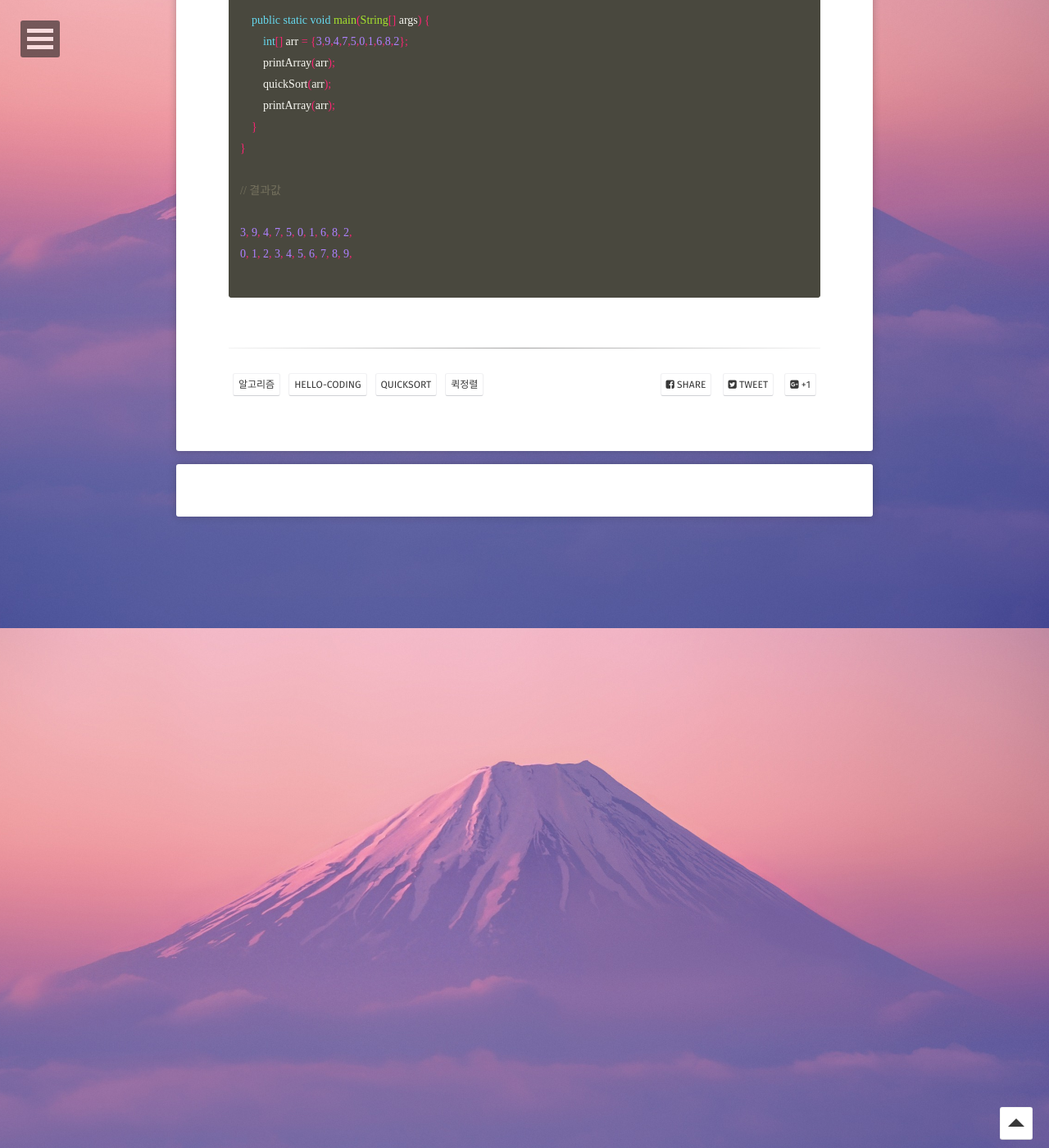
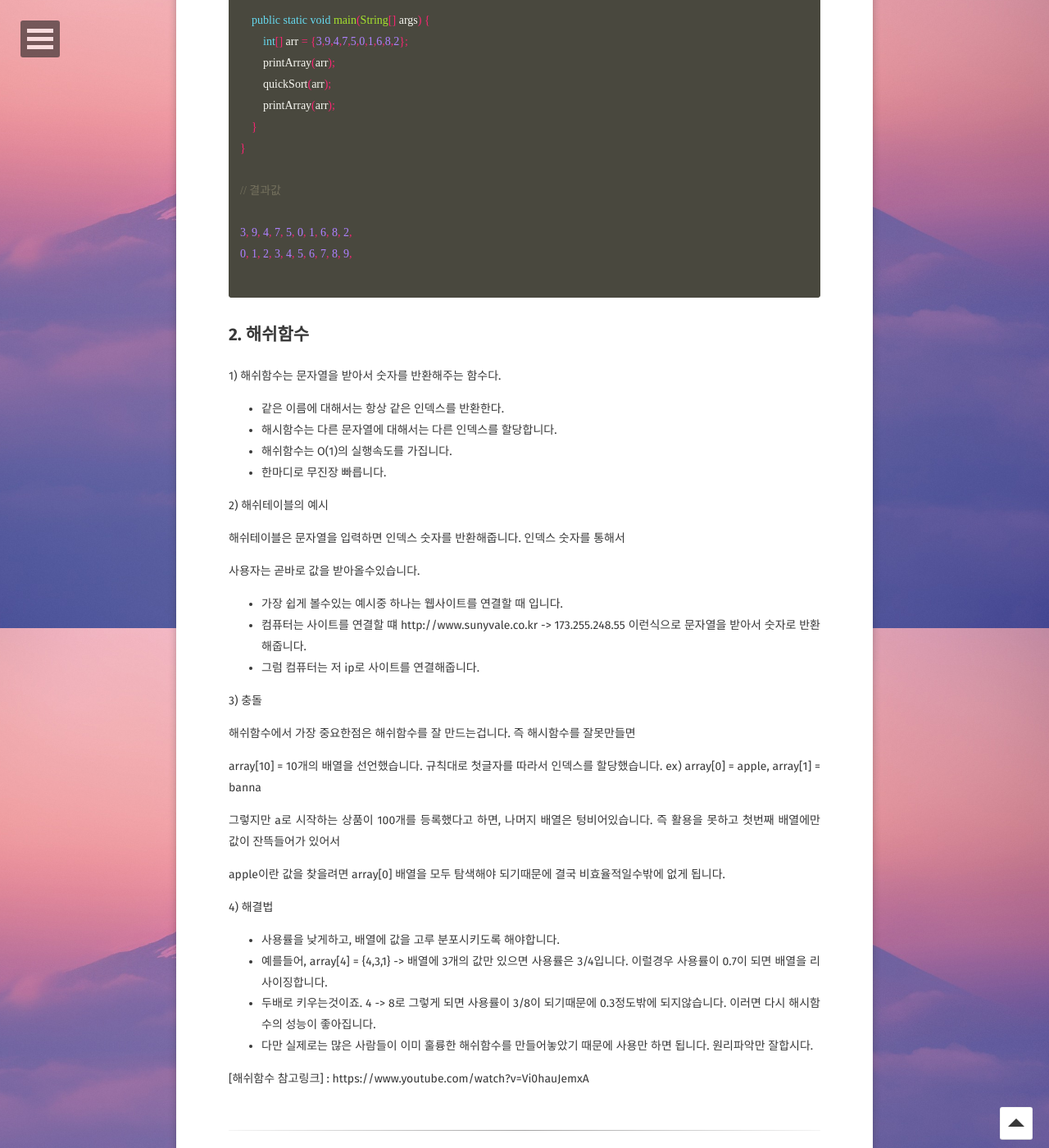
Before and after one commit to choiwono/choiwono.github.io, a Jekyll site: the page built from _posts/2018-12-12-hello-coding.md, in a window 1280 px wide and 1400 px high, scrolled down 1934 px. Shown: the whole window at 82% size. Built offline with Jekyll 4.4.1, drawn with Linux system fonts in a browser that asks for light colours; some web fonts are replaced; comment, search, counter and statistics services are not loaded; some of the changed text lies outside the part shown.

Commit message:
Update 2018-12-12-hello-coding.md

````diff
--- a/_posts/2018-12-12-hello-coding.md
+++ b/_posts/2018-12-12-hello-coding.md
@@ -1,6 +1,6 @@
 ---
 layout: post
-title:  "[알고리즘] 퀵정렬"
+title:  "[알고리즘] 퀵정렬, 해쉬함수"
 date:   2018-12-12
 excerpt: "알고리즘 공부, hello-coding 알고리즘"
 algo: true
@@ -93,3 +93,41 @@ public class QuickSort {
 0, 1, 2, 3, 4, 5, 6, 7, 8, 9,
 
 ```
+
+## 2. 해쉬함수
+
+1) 해쉬함수는 문자열을 받아서 숫자를 반환해주는 함수다.
+
+* 같은 이름에 대해서는 항상 같은 인덱스를 반환한다.
+* 해시함수는 다른 문자열에 대해서는 다른 인덱스를 할당합니다.
+* 해쉬함수는 O(1)의 실행속도를 가집니다.
+* 한마디로 무진장 빠릅니다.
+
+2) 해쉬테이블의 예시
+
+해쉬테이블은 문자열을 입력하면 인덱스 숫자를 반환해줍니다. 인덱스 숫자를 통해서
+
+사용자는 곧바로 값을 받아올수있습니다.
+
+* 가장 쉽게 볼수있는 예시중 하나는 웹사이트를 연결할 때 입니다.
+* 컴퓨터는 사이트를 연결할 떄  http://www.sunyvale.co.kr -> 173.255.248.55 이런식으로 문자열을 받아서 숫자로 반환해줍니다.
+* 그럼 컴퓨터는 저 ip로 사이트를 연결해줍니다.
+
+3) 충돌
+
+해쉬함수에서 가장 중요한점은 해쉬함수를 잘 만드는겁니다. 즉 해시함수를 잘못만들면
+
+array[10] = 10개의 배열을 선언했습니다. 규칙대로 첫글자를 따라서 인덱스를 할당했습니다. ex) array[0] = apple, array[1] = banna
+
+그렇지만 a로 시작하는 상품이 100개를 등록했다고 하면, 나머지 배열은 텅비어있습니다. 즉 활용을 못하고 첫번째 배열에만 값이 잔뜩들어가 있어서
+
+apple이란 값을 찾을려면 array[0] 배열을 모두 탐색해야 되기때문에 결국 비효율적일수밖에 없게 됩니다.
+
+4) 해결법
+
+* 사용률을 낮게하고, 배열에 값을 고루 분포시키도록 해야합니다.
+* 예를들어, array[4] = {4,3,1} -> 배열에 3개의 값만 있으면 사용률은 3/4입니다. 이럴경우 사용률이 0.7이 되면 배열을 리사이징합니다.
+* 두배로 키우는것이죠. 4 -> 8로 그렇게 되면 사용률이 3/8이 되기때문에 0.3정도밖에 되지않습니다. 이러면 다시 해시함수의 성능이 좋아집니다.
+* 다만 실제로는 많은 사람들이 이미 훌륭한 해쉬함수를 만들어놓았기 때문에 사용만 하면 됩니다. 원리파악만 잘합시다.
+
+[해쉬함수 참고링크] : https://www.youtube.com/watch?v=Vi0hauJemxA
````
